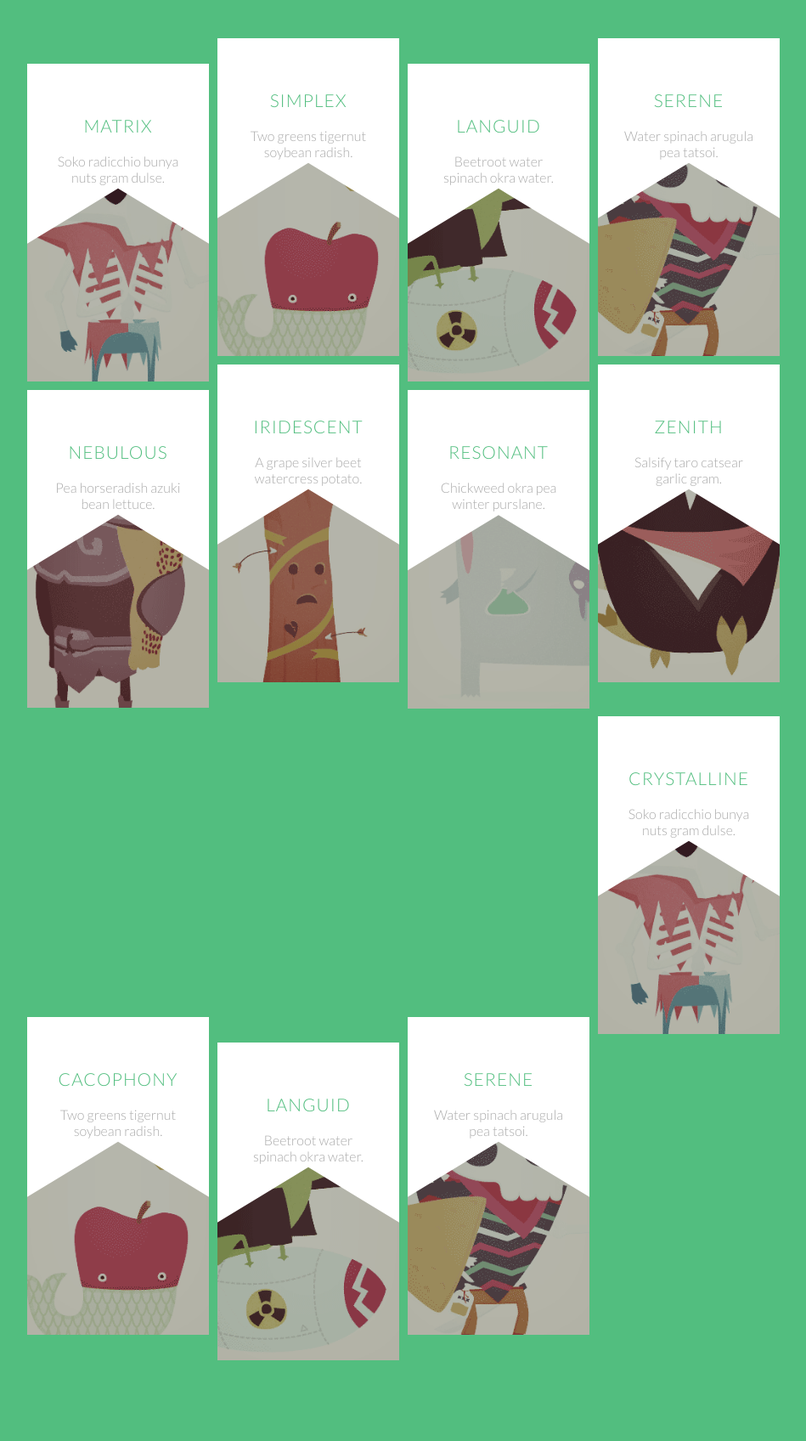
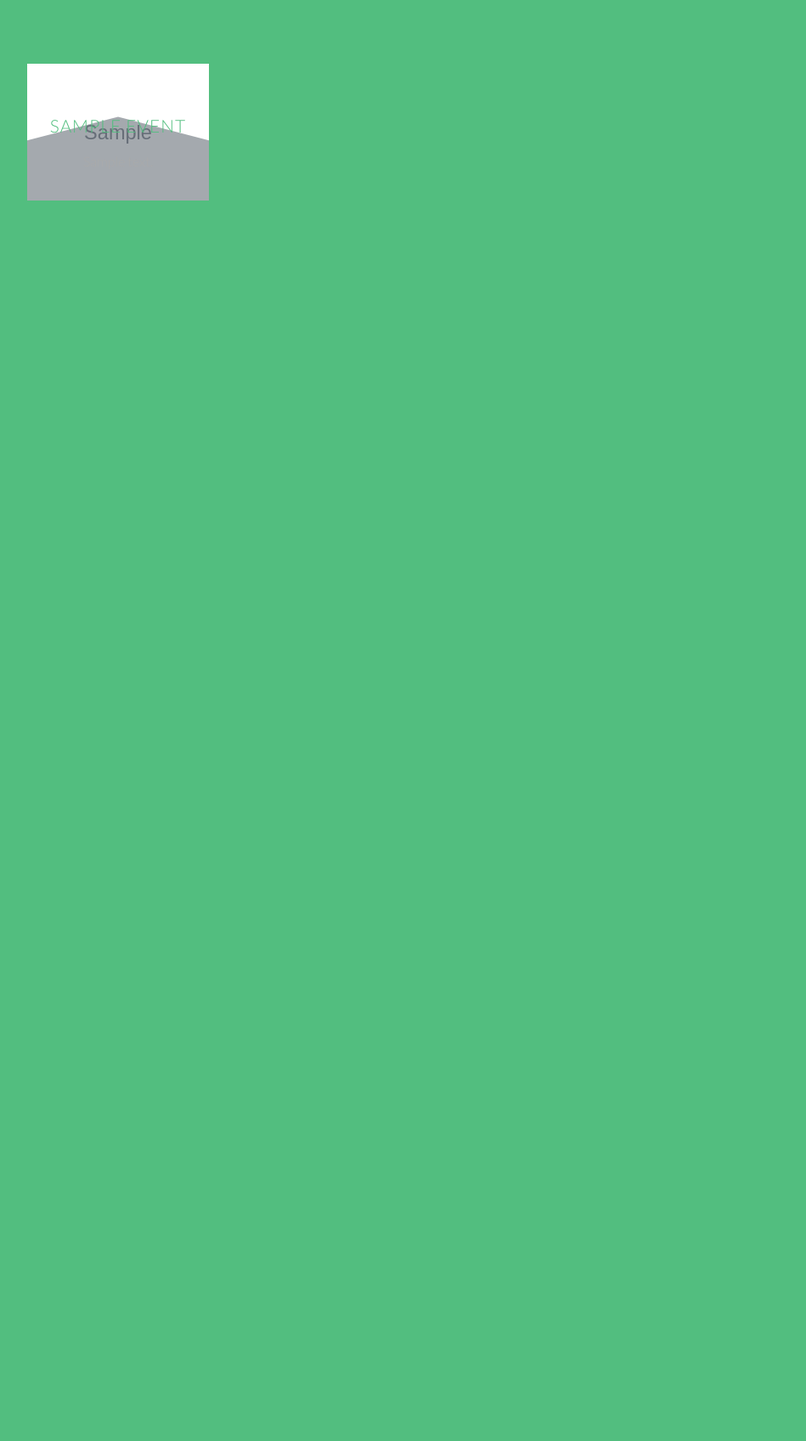
Before and after one commit to NITDgpOS/festcms, a Django app: template festflow/templates/festflow/event.html in a window 1280 px wide. Shown: the part 116-1812 px from the top of the page at 85% size, without its empty margins (165-1114 px from the left). After the commit the page ends 352 px from the top, so only its background shows below. Run offline with Django 3.2, Linux system fonts and the light colour scheme; the template is opened without the code that fills it: most values are stand-ins (such as "Sample title", 1, 10 or a date in 2020); grey boxes marked "Sample" are stand-in pictures; some libraries are stand-ins or nearby versions.

Commit message:
Include festflow events in events page of template

```diff
--- a/festflow/templates/festflow/event.html
+++ b/festflow/templates/festflow/event.html
@@ -52,138 +52,23 @@
   				<h1>EVENTS</h1>
   			</header>
   			<section id="grid" class="grid clearfix">
-  				<a href="http://cargocollective.com/isaac317" data-path-hover="M 0,0 0,38 90,58 180.5,38 180,0 z">
+  				{% for event in all_events %}
+          <a href="http://cargocollective.com/isaac317" data-path-hover="M 0,0 0,38 90,58 180.5,38 180,0 z">
   					<figure>
-  						<img src="{% static "img/1.png" %}" />
+              {% if event.logo %}
+                <img src="{{ event.logo.url }}" alt= {{ event.name }}>
+              {% else %}
+                <img src="{% static "img/1.png" %}" />
+              {% endif %}
   						<svg viewBox="0 0 180 320" preserveAspectRatio="none"><path d="M 0 0 L 0 182 L 90 126.5 L 180 182 L 180 0 L 0 0 z "/></svg>
   						<figcaption>
-  							<h2>Matrix</h2>
-  							<p>Soko radicchio bunya nuts gram dulse.</p>
+  							<h2>{{ event.name }}</h2>
+  							<p>{{ event.description }}</p>
   							<button>View</button>
   						</figcaption>
   					</figure>
   				</a>
-  				<a href="#" data-path-hover="M 0,0 0,38 90,58 180.5,38 180,0 z">
-  					<figure>
-  						<img src="{% static "img/2.png" %}" />
-  						<svg viewBox="0 0 180 320" preserveAspectRatio="none"><path d="M 0 0 L 0 182 L 90 126.5 L 180 182 L 180 0 L 0 0 z "/></svg>
-  						<figcaption>
-  							<h2>Simplex</h2>
-  							<p>Two greens tigernut soybean radish.</p>
-  							<button>View</button>
-  						</figcaption>
-  					</figure>
-  				</a>
-  				<a href="#" data-path-hover="M 0,0 0,38 90,58 180.5,38 180,0 z">
-  					<figure>
-  						<img src="{% static "img/3.png" %}" />
-  						<svg viewBox="0 0 180 320" preserveAspectRatio="none"><path d="M 0 0 L 0 182 L 90 126.5 L 180 182 L 180 0 L 0 0 z "/></svg>
-  						<figcaption>
-  							<h2>Languid</h2>
-  							<p>Beetroot water spinach okra water.</p>
-  							<button>View</button>
-  						</figcaption>
-  					</figure>
-  				</a>
-  				<a href="#" data-path-hover="M 0,0 0,38 90,58 180.5,38 180,0 z">
-  					<figure>
-  						<img src="{% static "img/4.png" %}" />
-  						<svg viewBox="0 0 180 320" preserveAspectRatio="none"><path d="M 0 0 L 0 182 L 90 126.5 L 180 182 L 180 0 L 0 0 z "/></svg>
-  						<figcaption>
-  							<h2>Serene</h2>
-  							<p>Water spinach arugula pea tatsoi.</p>
-  							<button>View</button>
-  						</figcaption>
-  					</figure>
-  				</a>
-  				<a href="#" data-path-hover="M 0,0 0,38 90,58 180.5,38 180,0 z">
-  					<figure>
-  						<img src="{% static "img/5.png" %}" />
-  						<svg viewBox="0 0 180 320" preserveAspectRatio="none"><path d="M 0 0 L 0 182 L 90 126.5 L 180 182 L 180 0 L 0 0 z "/></svg>
-  						<figcaption>
-  							<h2>Nebulous</h2>
-  							<p>Pea horseradish azuki bean lettuce.</p>
-  							<button>View</button>
-  						</figcaption>
-  					</figure>
-  				</a>
-  				<a href="#" data-path-hover="M 0,0 0,38 90,58 180.5,38 180,0 z">
-  					<figure>
-  						<img src="{% static "img/6.png" %}" />
-  						<svg viewBox="0 0 180 320" preserveAspectRatio="none"><path d="M 0 0 L 0 182 L 90 126.5 L 180 182 L 180 0 L 0 0 z "/></svg>
-  						<figcaption>
-  							<h2>Iridescent</h2>
-  							<p>A grape silver beet watercress potato.</p>
-  							<button>View</button>
-  						</figcaption>
-  					</figure>
-  				</a>
-  				<a href="#" data-path-hover="M 0,0 0,38 90,58 180.5,38 180,0 z">
-  					<figure>
-  						<img src="{% static "img/7.png" %}" />
-  						<svg viewBox="0 0 180 320" preserveAspectRatio="none"><path d="M 0 0 L 0 182 L 90 126.5 L 180 182 L 180 0 L 0 0 z "/></svg>
-  						<figcaption>
-  							<h2>Resonant</h2>
-  							<p>Chickweed okra pea winter purslane.</p>
-  							<button>View</button>
-  						</figcaption>
-  					</figure>
-  				</a>
-  				<a href="#" data-path-hover="M 0,0 0,38 90,58 180.5,38 180,0 z">
-  					<figure>
-  						<img src="{% static "img/8.png" %}" />
-  						<svg viewBox="0 0 180 320" preserveAspectRatio="none"><path d="M 0 0 L 0 182 L 90 126.5 L 180 182 L 180 0 L 0 0 z "/></svg>
-  						<figcaption>
-  							<h2>Zenith</h2>
-  							<p>Salsify taro catsear garlic gram.</p>
-  							<button>View</button>
-  						</figcaption>
-  					</figure>
-  				</a>
-  				<a href="http://cargocollective.com/isaac317" data-path-hover="M 0,0 0,38 90,58 180.5,38 180,0 z">
-  					<figure>
-  						<img src="{% static "img/1.png" %}" />
-  						<svg viewBox="0 0 180 320" preserveAspectRatio="none"><path d="M 0 0 L 0 182 L 90 126.5 L 180 182 L 180 0 L 0 0 z "/></svg>
-  						<figcaption>
-  							<h2>Crystalline</h2>
-  							<p>Soko radicchio bunya nuts gram dulse.</p>
-  							<button>View</button>
-  						</figcaption>
-  					</figure>
-  				</a>
-  				<a href="#" data-path-hover="M 0,0 0,38 90,58 180.5,38 180,0 z">
-  					<figure>
-  						<img src="{% static "img/2.png" %}" />
-  						<svg viewBox="0 0 180 320" preserveAspectRatio="none"><path d="M 0 0 L 0 182 L 90 126.5 L 180 182 L 180 0 L 0 0 z "/></svg>
-  						<figcaption>
-  							<h2>Cacophony</h2>
-  							<p>Two greens tigernut soybean radish.</p>
-  							<button>View</button>
-  						</figcaption>
-  					</figure>
-  				</a>
-  				<a href="#" data-path-hover="M 0,0 0,38 90,58 180.5,38 180,0 z">
-  					<figure>
-  						<img src="{% static "img/3.png" %}" />
-  						<svg viewBox="0 0 180 320" preserveAspectRatio="none"><path d="M 0 0 L 0 182 L 90 126.5 L 180 182 L 180 0 L 0 0 z "/></svg>
-  						<figcaption>
-  							<h2>Languid</h2>
-  							<p>Beetroot water spinach okra water.</p>
-  							<button>View</button>
-  						</figcaption>
-  					</figure>
-  				</a>
-  				<a href="#" data-path-hover="M 0,0 0,38 90,58 180.5,38 180,0 z">
-  					<figure>
-  						<img src="{% static "img/4.png" %}" />
-  						<svg viewBox="0 0 180 320" preserveAspectRatio="none"><path d="M 0 0 L 0 182 L 90 126.5 L 180 182 L 180 0 L 0 0 z "/></svg>
-  						<figcaption>
-  							<h2>Serene</h2>
-  							<p>Water spinach arugula pea tatsoi.</p>
-  							<button>View</button>
-  						</figcaption>
-  					</figure>
-  				</a>
+          {% endfor %}
   			</section>
   		</div><!-- /container -->
   		<script>
--- a/festflow/views.py
+++ b/festflow/views.py
@@ -25,6 +25,8 @@ def about(request):
 
 def events(request):
     context = {}
+    all_events = Event.objects.all()
+    context['all_events'] = all_events
     return render(request, 'festflow/event.html', context)
 
 
```
